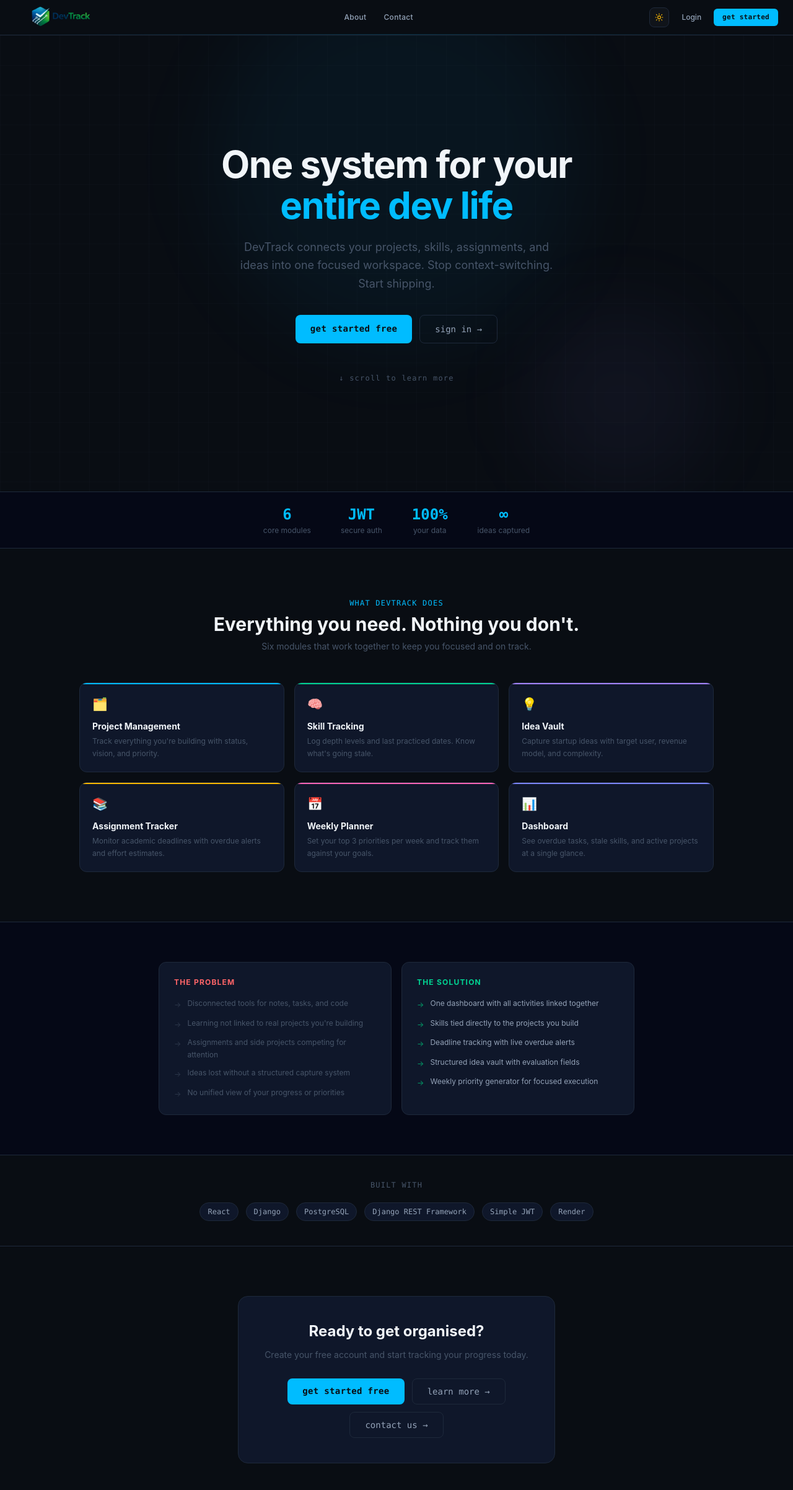
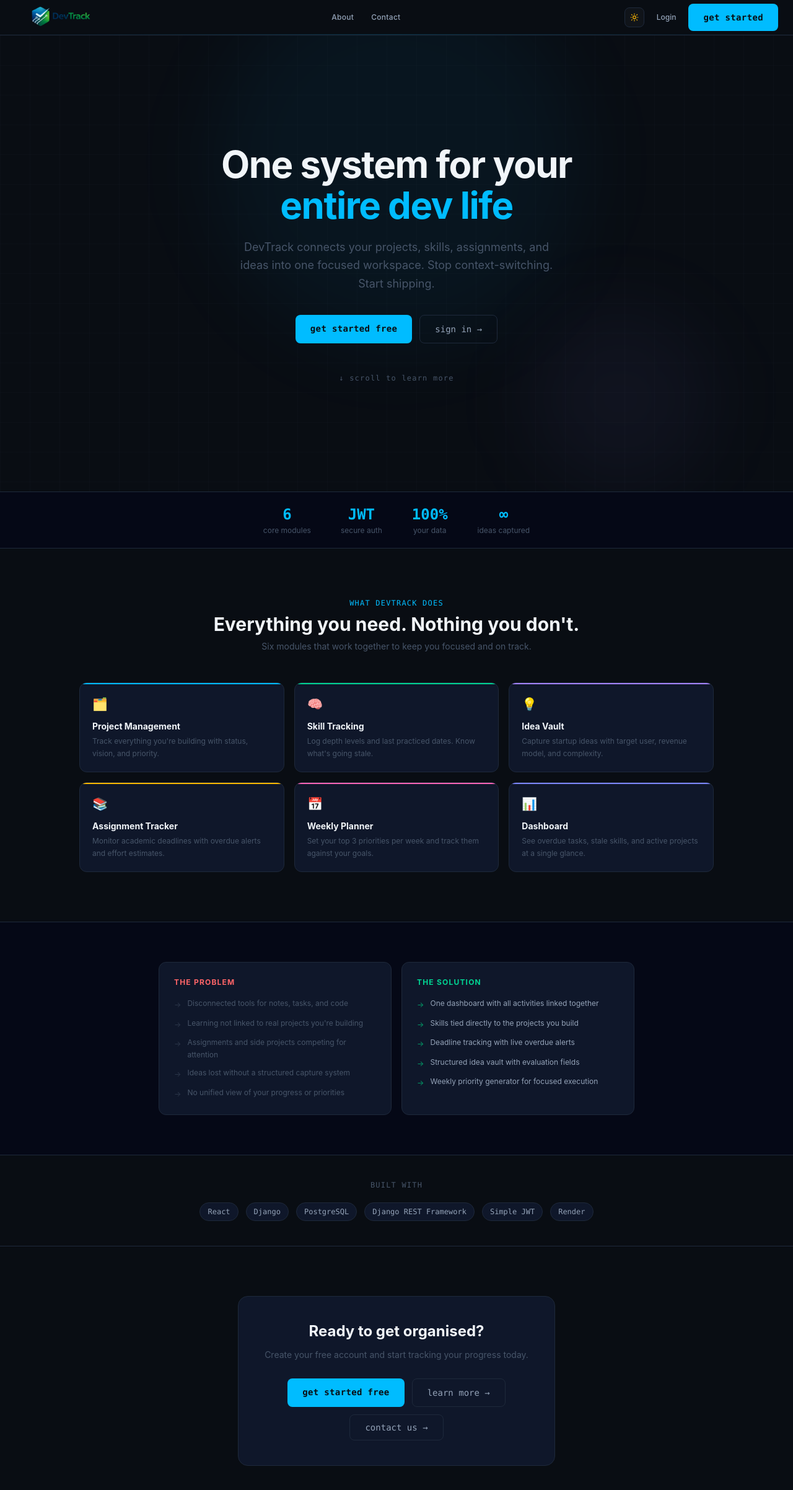
Before and after one commit to roymulinge/devtrack-app, a React (Vite) app: page / in a window 1280 px wide. Shown: the top 2404 px of the page at 62% size. Built offline with nearby package versions, Linux system fonts and the light colour scheme.

Commit message:
fix: make all get started button look similar

```diff
--- a/src/Components/Navbar.jsx
+++ b/src/Components/Navbar.jsx
@@ -201,7 +201,7 @@ const Navbar = () => {
                   Login
                 </Link>
                 <Link to="/register"
-                  className="text-[11px] font-mono font-semibold text-[var(--bg-primary)] bg-sky-400 hover:bg-sky-300 px-3.5 py-1.5 rounded-md transition tracking-wide"
+                  className="bg-sky-400 hover:bg-sky-300 text-[#090d13] font-mono font-bold text-sm px-6 py-3 rounded-lg transition tracking-wide"
                 >
                   get started
                 </Link>
--- a/src/pages/About.jsx
+++ b/src/pages/About.jsx
@@ -146,7 +146,7 @@ const About = () => {
           <div className="flex justify-center gap-4 flex-wrap">
             <Link
               to="/register"
-              className="bg-sky-500 hover:bg-sky-600 text-white px-6 py-2.5 rounded-lg text-sm font-medium transition"
+              className="bg-sky-400 hover:bg-sky-300 text-[#090d13] font-mono font-bold text-sm px-6 py-3 rounded-lg transition tracking-wide"
             >
               Get started
             </Link>
--- a/src/pages/Landing.jsx
+++ b/src/pages/Landing.jsx
@@ -196,13 +196,13 @@ const Landing = () => {
           <div className="flex justify-center gap-3 flex-wrap">
             <Link
               to="/register"
-              className="bg-sky-400 hover:bg-sky-300 text-[#090d13] font-mono font-bold text-sm px-6 py-2.5 rounded-lg transition tracking-wide"
+              className="bg-sky-400 hover:bg-sky-300 text-[#090d13] font-mono font-bold text-sm px-6 py-3 rounded-lg transition tracking-wide"
             >
               get started free
             </Link>
             <Link
               to="/about"
-              className="bg-transparent border border-[var(--border)] hover:border-slate-600 text-[var(--text-secondary)] hover:text-[var(--text-primary)] font-mono text-sm px-6 py-2.5 rounded-lg transition"
+              className="bg-transparent border border-[var(--border)] hover:border-slate-600 text-[var(--text-secondary)] hover:text-[var(--text-primary)] font-mono text-sm px-6 py-3 rounded-lg transition"
             >
               learn more →
             </Link>
```
